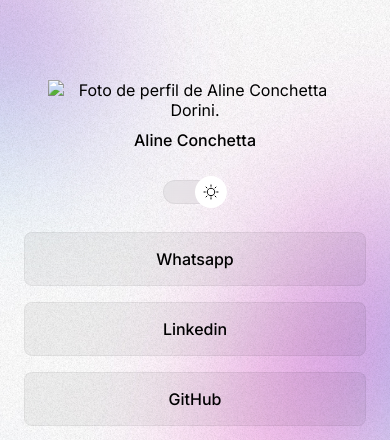
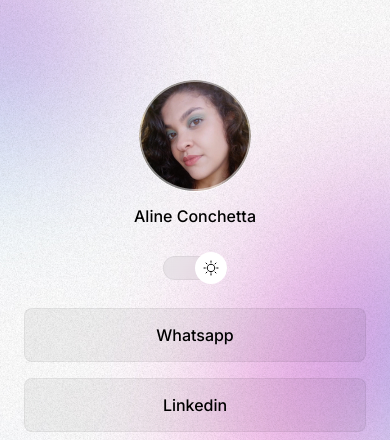
Before and after one commit to AlineConchetta/DevLink, a plain HTML site: page index.html in a window 390 px wide. Shown: the top 440 px of the page. Drawn offline with nearby package versions, Linux system fonts and the light colour scheme.

Commit message:
adjust photo profile and media queries

```diff
--- a/index.html
+++ b/index.html
@@ -18,7 +18,7 @@
     <div id="container">
       <div id="profile">
         <img
-          src="assets/avatar.jpg"
+          src="assets/Avatar 1.png"
           alt="Foto de perfil de Aline Conchetta Dorini."
         />
         <p>Aline Conchetta</p>
--- a/style.css
+++ b/style.css
@@ -34,7 +34,7 @@ body * {
 }
 #container {
   width: 100%;
-  max width: 588px;
+  max-width: 588px;
   margin: 56px auto 0px;
   padding: 0 24px;
 }
@@ -48,6 +48,7 @@ body * {
 
 #profile img {
   width: 112px;
+  border-radius: 50%;
 }
 
 #profile p {
```
Also changed, not shown: assets/Avatar 1.png (added), 2 other files.
